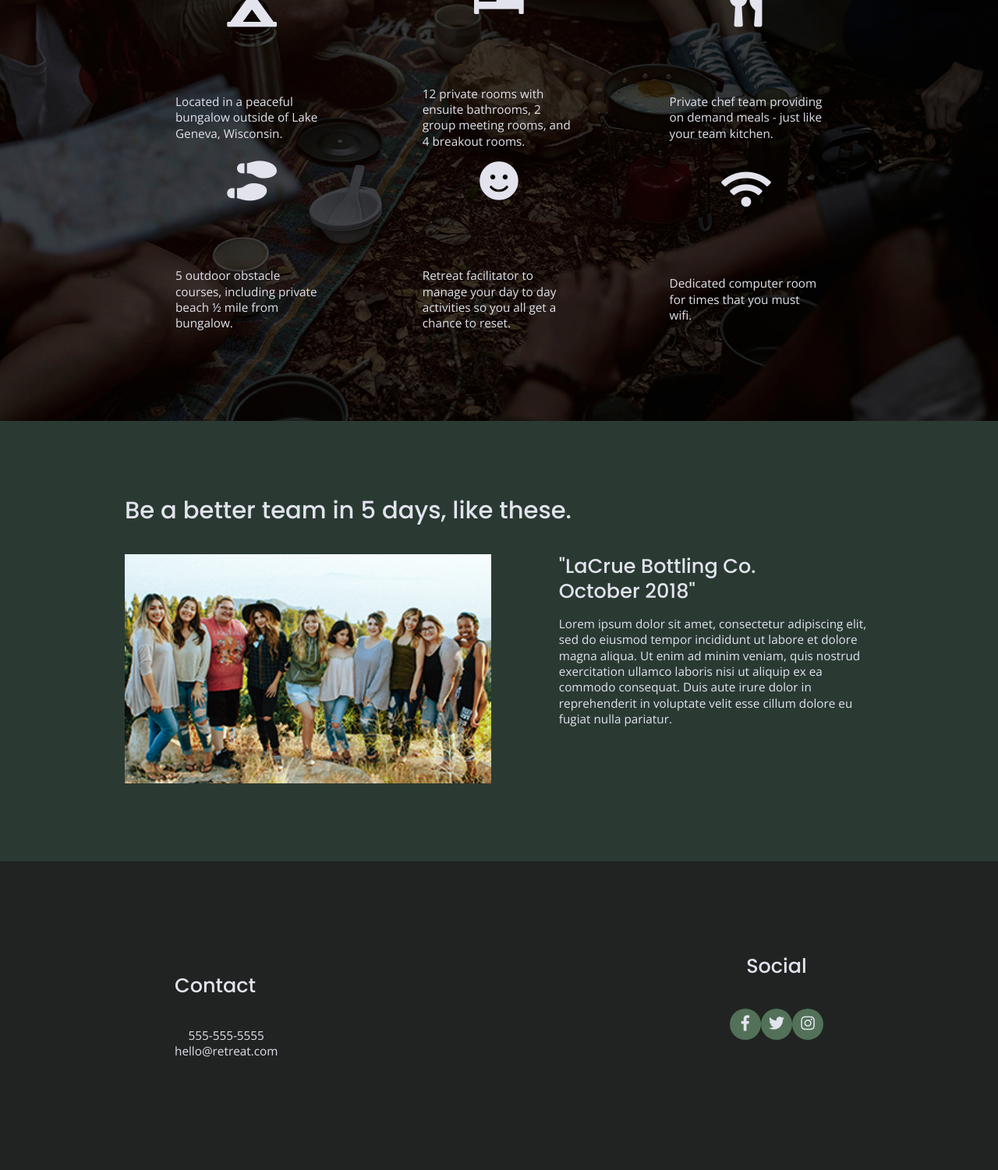
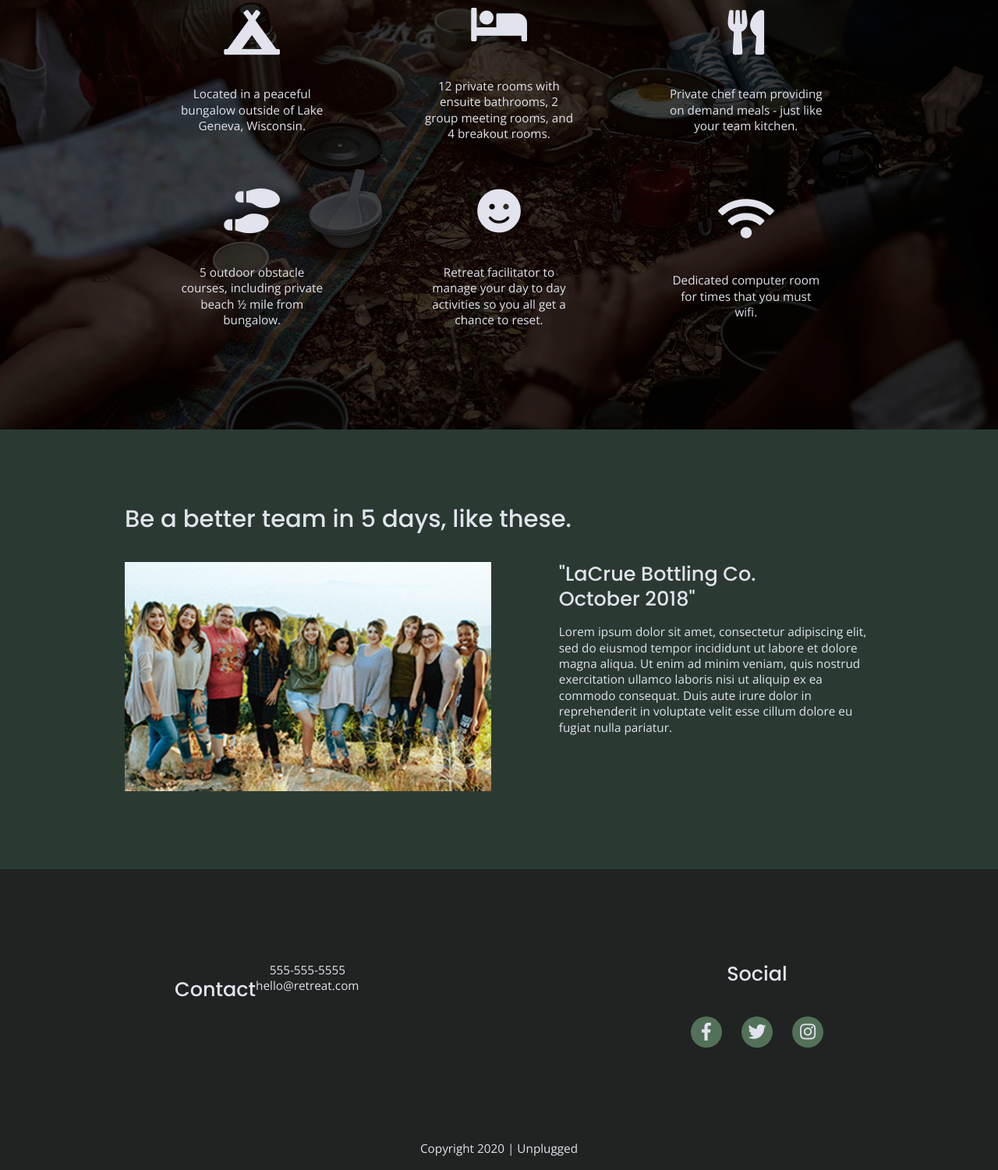
Before and after one commit to khuzca/unplugged-retreat, a website built with Parcel: page index.html in a window 1280 px wide. Shown: the part 1207-2708 px from the top of the page at 78% size. Built offline with nearby package versions, Linux system fonts and the light colour scheme.

Commit message:
Additional changes

```diff
--- a/css/main.css
+++ b/css/main.css
@@ -244,23 +244,16 @@ footer p {
 footer .content-wrapper {
   width: 50%;
   margin: 50px 0;
-  text-align: center;
-  flex-direction: column;
+
+
 }
 
 footer .contact {
   margin-bottom: 50px;
-  text-align: center;
-  flex-direction: column;
+
+
 }
 
-
-footer .social{
-  margin-bottom: 50px;
-  text-align: center;
-  flex-direction: column;
-
-}
 footer .social-icons {
   display: flex;
   justify-content: space-around;
@@ -279,13 +272,14 @@ footer .social-icons p {
 }
 
 footer .social-icons p i {
-  font-size: 1.3125em;
+  font-size: 1.5em;
+
+
 }
 
 
 footer .copyright {
-  text-align: center;
-  flex-direction: column;
+
   margin: 20px 0;
 
 }
@@ -368,7 +362,7 @@ input[type=button] {
   margin-bottom: 60px;
 }
 
-.features .article {
+.features article {
     width: 63%;
     margin: 30px 0;
 
@@ -388,7 +382,7 @@ input[type=button] {
   margin-bottom: 40px;
 }
 
-features p {
+.features p {
   text-align: center;
   margin: 0;
   display: block;
@@ -680,7 +674,6 @@ features p {
       flex-basis: 50%;
     }
 
-    }
 
     .features .features-item-description {
         width: 62%;
@@ -736,7 +729,12 @@ features p {
       line-height: 1.285;
   }
 
-  footer .copyright {
+    footer .social-icons {
+    width: 12.5em;
+    justify-content: space-between;
+  }
+
+    footer .copyright {
     width: 100%;
   }
 
@@ -796,10 +794,11 @@ features p {
       line-height: 1.125;
   }
 
+}
 
 @media only screen and (min-width: 1200px) {
 /*Desktop styles here*/
-}
+
 
 header {
     padding: 15px 0;
@@ -828,7 +827,7 @@ h3,
 
   .hero-area h1 {
       font-size: 3.75em;
-      width: 60%;
+      width: 80%;
 }
 
   /* Aside */
@@ -898,7 +897,7 @@ footer h4 {
   }
 
 
-
+}
 
 
 /* ==========================================================================
--- a/index.html
+++ b/index.html
@@ -72,43 +72,49 @@
               <h2>Have the work week you always dreamed of — without the bad wifi.</h2>
             <div class="features-items">
             <article>
-                <i class="fas fa-campground"></i>
                 <p class="fontawesome-icon">
+                    <i class="fas fa-campground"></i>
+                </p>
                 <p class="features-item-description">
                 Located in a peaceful bungalow outside of Lake Geneva, Wisconsin.
                 </p>
             </article>
             <article>
-                <i class="fas fa-bed"></i>
-                <p class="fontawesome-icon"> </p>
+                <p class="fontawesome-icon">
+                    <i class="fas fa-bed"></i>
+                </p>
                 <p class="features-item-description">
               12 private rooms with ensuite bathrooms, 2 group meeting rooms, and 4 breakout rooms.
                 </p>
             </article>
             <article>
+                <p class="fontawesome-icon">
                 <i class="fas fa-utensils"></i>
-                <p class="fontawesome-icon"></p>
+                </p>
                 <p class="features-item-description">
               Private chef team providing on demand meals - just like your team kitchen.
                 </p>
             </article>
              <article>
+                <p class="fontawesome-icon">
                 <i class="fas fa-shoe-prints"></i>
-                <p class="fontawesome-icon"></p>
+                 </p>
                 <p class="features-item-description">
                 5 outdoor obstacle courses, including private beach ½ mile from bungalow.
                 </p>
             </article>
             <article>
+                <p class="fontawesome-icon">
                 <i class="fas fa-smile"></i>
-                <p class="fontawesome-icon"></p>
+                </p>
                 <p class="features-item-description">
                 Retreat facilitator to manage your day to day activities so you all get a chance to reset.
                 </p>
             </article>
                 <article>
+                 <p class="fontawesome-icon">
                 <i class="fas fa-wifi"></i>
-                <p class="fontawesome-icon"></p>
+                </p>
                 <p class="features-item-description">
                 Dedicated computer room for times that you must wifi.
                 </p>
```
